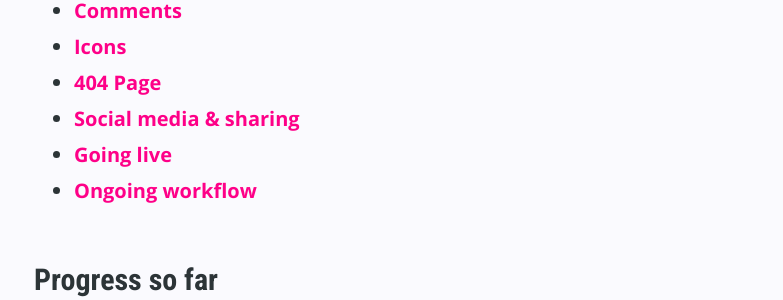
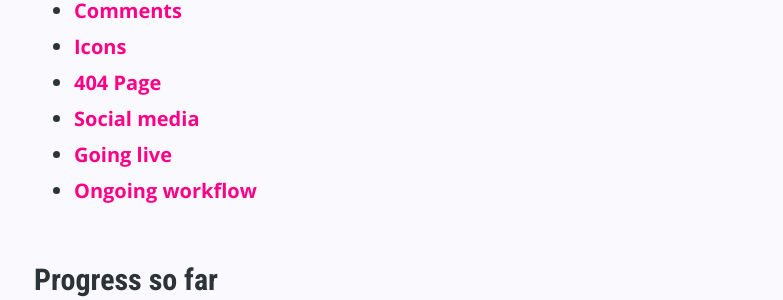
Before and after one commit to donovanh/donovanh.github.com, a Jekyll site: the page built from _posts/2013-10-17-your-own-blog-2.markdown, in a window 1280 px wide and 900 px high, scrolled down 539 px. Shown: the part 155-455 px from the top of the window, without its empty margins (246-1029 px from the left). Built offline with Jekyll 4.4.1, drawn with Linux system fonts in a browser that asks for light colours; nearby versions of some CDN libraries.

Commit message:
Further edits

```diff
--- a/_posts/2013-10-17-your-own-blog-2.markdown
+++ b/_posts/2013-10-17-your-own-blog-2.markdown
@@ -18,7 +18,7 @@ In [part one](/blog/your-own-blog-1/), we covered the set up of your local devel
 - [Comments](#comments)
 - [Icons](#icons)
 - [404 Page](#404_page)
-- [Social media &amp; sharing](#social_media_&amp;_sharing)
+- [Social media](#social_media)
 - [Going live](#going_live)
 - [Ongoing workflow](#ongoing_workflow)
 
```
Also changed, not shown: other parts of _posts/2013-10-17-your-own-blog-2.markdown (+2 -0 lines).
